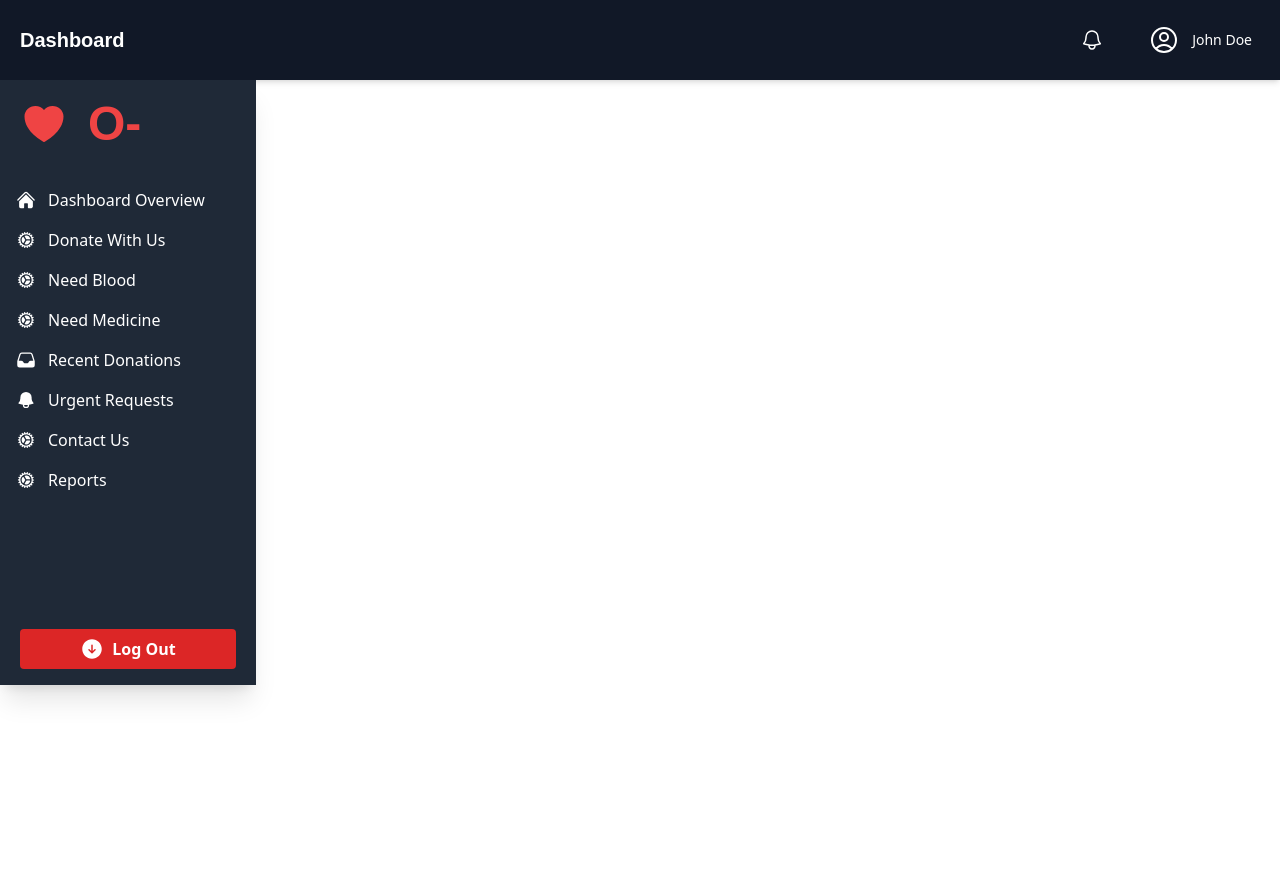
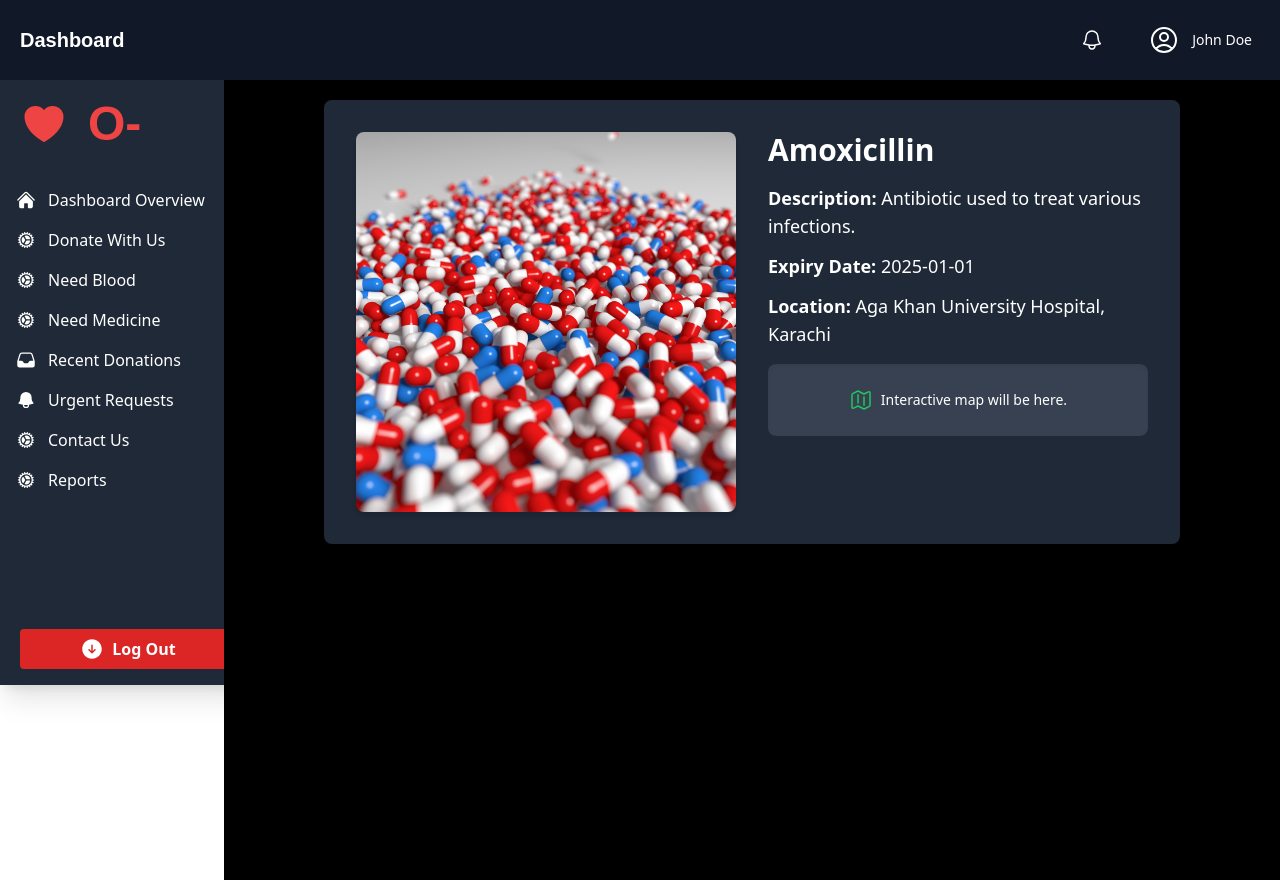
Before and after one commit to ShayanZameer/O-, a React (Vite) app: page /dashboard/medicine-details/1 in a window 1280 px wide. Before the commit the page ends 800 px from the top, so only its background shows below. Built offline with nearby package versions, Linux system fonts and the light colour scheme.

Commit message:
some changes pushed

```diff
--- a/src/Stack/DashboardStack.jsx
+++ b/src/Stack/DashboardStack.jsx
@@ -1,4 +1,6 @@
 import React from 'react';
+
+import { useState } from 'react';
 import { Route, Routes } from 'react-router-dom';
 import RecentDonations from '../components/RecentDonations'
 import DashboardHeader from '../components/DashboardHeader';
@@ -15,7 +17,31 @@ import DonateMedicine from '../components/DonateMedicine';
 import NeedBlood from '../components/NeedBlood';
 import NeedMedicine from '../components/NeedMedicine';
 
+import MedicineDetails from '../components/MedicineDetails';
+
+import image1 from "../assets/Images/Medicine2.jpg";
+import image2 from "../assets/Images/medicine1.jpg"
 const DashboardStack = () => {
+
+
+
+    const initialMedicines = [
+        { id: 1, name: 'Amoxicillin', description: 'Antibiotic used to treat various infections.', imageUrl: image2, location: 'Aga Khan University Hospital, Karachi', expiryDate: '2025-01-01' },
+        { id: 2, name: 'Ibuprofen', description: 'Used to reduce fever and treat pain or inflammation.', imageUrl: image1, location: 'Shaukat Khanum Memorial Cancer Hospital, Lahore', expiryDate: '2024-12-15' },
+        { id: 3, name: 'Cetirizine', description: 'Antihistamine that reduces the effects of natural chemical histamine.', imageUrl: image2, location: 'Liaquat National Hospital, Karachi', expiryDate: '2025-03-30' },
+        { id: 4, name: 'Metformin', description: 'Medicine used to treat type 2 diabetes.', imageUrl: image1, location: 'Combined Military Hospital, Rawalpindi', expiryDate: '2024-11-25' },
+        { id: 5, name: 'Lisinopril', description: 'Used to treat high blood pressure.', imageUrl: image2, location: 'Ziauddin Hospital, Karachi', expiryDate: '2025-10-10' },
+        { id: 6, name: 'Simvastatin', description: 'Used to control elevated cholesterol.', imageUrl: image1, location: 'PIMS Hospital, Islamabad', expiryDate: '2025-07-21' },
+        { id: 7, name: 'Amlodipine', description: 'Medicine used to treat high blood pressure.', imageUrl: image2, location: 'Nishtar Hospital, Multan', expiryDate: '2024-09-17' },
+        { id: 8, name: 'Atorvastatin', description: 'Used to treat high cholesterol.', imageUrl: image2, location: 'Fauji Foundation Hospital, Rawalpindi', expiryDate: '2025-02-28' },
+        { id: 9, name: 'Atorvastatin', description: 'Used to treat high cholesterol.', imageUrl: image2, location: 'Civil Hospital, Karachi', expiryDate: '2025-05-05' },
+        { id: 10, name: 'Atorvastatin', description: 'Used to treat high cholesterol.', imageUrl: image2, location: 'Jinnah Hospital, Lahore', expiryDate: '2024-08-08' },
+        { id: 11, name: 'Atorvastatin', description: 'Used to treat high cholesterol.', imageUrl: image2, location: 'Holy Family Hospital, Rawalpindi', expiryDate: '2025-12-12' },
+    ];
+
+
+    const [medicines, setMedicines] = useState(initialMedicines);
+
   return (
     <div >
       <DashboardHeader />
@@ -36,9 +62,14 @@ const DashboardStack = () => {
           <Route path='DonateMedicine' element ={<DonateMedicine/>}/>
           <Route path = "Reports" element = {<Reports/>}/>
 
-          <Route path = "NeedMedicine" element ={<NeedMedicine/>}/>
+          <Route path = "NeedMedicine" element ={<NeedMedicine medicines={medicines}/>}/>
 
         <Route path = "NeedBlood" element = {<NeedBlood/>}/>
+
+        {/* <Route path='medicine-details/:medicineId' element={<MedicineDetails/>}/> */}
+
+        {/* <Route path="medicines" element={<NeedMedicine medicines={medicines} />} /> */}
+            <Route path="medicine-details/:medicineId" element={<MedicineDetails medicines={medicines} />} />
         </Routes>
       </div>
     </div>
--- /dev/null
+++ b/src/components/MedicineDetails.jsx
@@ -0,0 +1,42 @@
+
+
+import React from 'react';
+import { useParams } from 'react-router-dom';
+import { MapIcon } from '@heroicons/react/24/outline';
+
+function MedicineDetails({ medicines }) {
+    const { medicineId } = useParams();
+    const medicine = medicines.find(med => med.id === parseInt(medicineId));
+
+    if (!medicine) {
+        return <div className="flex items-center justify-center h-screen">
+            <div className="text-center text-white bg-gray-900 p-5 rounded-lg">
+                <h2 className="font-bold text-2xl">Medicine not found.</h2>
+            </div>
+        </div>;
+    }
+
+    return (
+        <div className="bg-black w-[100%] text-white min-h-screen flex  justify-center">
+            <div className="max-w-4xl mx-auto p-5 animate-fade-in-up">
+                <div className="grid grid-cols-1 md:grid-cols-2 gap-8 bg-gray-800 p-8 rounded-lg shadow-lg">
+                    <div>
+                        <img src={medicine.imageUrl} alt={medicine.name} className="rounded-lg shadow-md"/>
+                    </div>
+                    <div>
+                        <h1 className="text-3xl font-bold mb-4">{medicine.name}</h1>
+                        <p className="text-lg mb-3"><strong>Description:</strong> {medicine.description}</p>
+                        <p className="text-lg mb-3"><strong>Expiry Date:</strong> {medicine.expiryDate}</p>
+                        <p className="text-lg mb-3"><strong>Location:</strong> {medicine.location}</p>
+                        <div className="mt-4 bg-gray-700 p-6 rounded-lg shadow-inner flex items-center justify-center">
+                            <MapIcon className="h-6 w-6 text-green-500 mr-2"/>
+                            <p className="text-sm">Interactive map will be here.</p>
+                        </div>
+                    </div>
+                </div>
+            </div>
+        </div>
+    );
+}
+
+export default MedicineDetails;
--- a/src/components/NeedMedicine.jsx
+++ b/src/components/NeedMedicine.jsx
@@ -5,24 +5,24 @@ import React, { useState } from 'react';
 import image1 from "../assets/Images/Medicine2.jpg";
 import image2 from "../assets/Images/medicine1.jpg"
 
+import { Link } from 'react-router-dom';
+
 function NeedMedicine() {
     const initialMedicines = [
-        { id: 1, name: 'Amoxicillin', description: 'Antibiotic used to treat various infections.', imageUrl: image2 },
-        { id: 2, name: 'Ibuprofen', description: 'Used to reduce fever and treat pain or inflammation.',  imageUrl: image1 },
-        { id: 3, name: 'Cetirizine', description: 'Antihistamine that reduces the effects of natural chemical histamine.', imageUrl: image2 },
-        { id: 4, name: 'Metformin', description: 'Medicine used to treat type 2 diabetes.',  imageUrl: image1 },
-        { id: 5, name: 'Lisinopril', description: 'Used to treat high blood pressure.',  imageUrl: image2 },
-        { id: 6, name: 'Simvastatin', description: 'Used to control elevated cholesterol.',  imageUrl: image1 },
-        { id: 7, name: 'Amlodipine', description: 'Medicine used to treat high blood pressure.',  imageUrl: image2 },
-        { id: 8, name: 'Atorvastatin', description: 'Used to treat high cholesterol.', imageUrl: image2 },
-        { id: 9, name: 'Atorvastatin', description: 'Used to treat high cholesterol.', imageUrl: image2 },
-        { id: 10, name: 'Atorvastatin', description: 'Used to treat high cholesterol.', imageUrl: image2 },
-        { id: 11, name: 'Atorvastatin', description: 'Used to treat high cholesterol.', imageUrl: image2 },
+        { id: 1, name: 'Amoxicillin', description: 'Antibiotic used to treat various infections.', imageUrl: image2, location: 'Aga Khan University Hospital, Karachi' },
+        { id: 2, name: 'Ibuprofen', description: 'Used to reduce fever and treat pain or inflammation.', imageUrl: image1, location: 'Shaukat Khanum Memorial Cancer Hospital, Lahore' },
+        { id: 3, name: 'Cetirizine', description: 'Antihistamine that reduces the effects of natural chemical histamine.', imageUrl: image2, location: 'Liaquat National Hospital, Karachi' },
+        { id: 4, name: 'Metformin', description: 'Medicine used to treat type 2 diabetes.', imageUrl: image1, location: 'Combined Military Hospital, Rawalpindi' },
+        { id: 5, name: 'Lisinopril', description: 'Used to treat high blood pressure.', imageUrl: image2, location: 'Ziauddin Hospital, Karachi' },
+        { id: 6, name: 'Simvastatin', description: 'Used to control elevated cholesterol.', imageUrl: image1, location: 'PIMS Hospital, Islamabad' },
+        { id: 7, name: 'Amlodipine', description: 'Medicine used to treat high blood pressure.', imageUrl: image2, location: 'Nishtar Hospital, Multan' },
+        { id: 8, name: 'Atorvastatin', description: 'Used to treat high cholesterol.', imageUrl: image2, location: 'Fauji Foundation Hospital, Rawalpindi' },
+        { id: 9, name: 'Atorvastatin', description: 'Used to treat high cholesterol.', imageUrl: image2, location: 'Civil Hospital, Karachi' },
+        { id: 10, name: 'Atorvastatin', description: 'Used to treat high cholesterol.', imageUrl: image2, location: 'Jinnah Hospital, Lahore' },
+        { id: 11, name: 'Atorvastatin', description: 'Used to treat high cholesterol.', imageUrl: image2, location: 'Holy Family Hospital, Rawalpindi' },
+        // More medicines...
+    ];
 
-
-
-
-    ];
 
     const [medicines, setMedicines] = useState(initialMedicines);
     const [searchTerm, setSearchTerm] = useState('');
@@ -80,7 +80,7 @@ function NeedMedicine() {
     ));
 
     return (
-        <div className="p-6 bg-black text-white max-h-[605px]">
+        <div className="p-6 bg-black text-white w-[100%] max-h-[605px]">
             <h2 className="text-2xl font-bold mb-4">Need Medicine?</h2>
             <input
                 type="text"
@@ -89,15 +89,25 @@ function NeedMedicine() {
                 onChange={handleSearchChange}
                 className="w-full p-2 rounded-md mb-4 text-black"
             />
-            <div className="grid grid-cols-1 md:grid-cols-4 gap-4 ">
+
+            {currentItems.length>0 ?(
+            <div className="grid grid-cols-1 md:grid-cols-4 gap-4 w-[100%] ">
                 {currentItems.map((medicine) => (
-                    <div key={medicine.id} className="bg-gray-800 p-4 rounded-lg shadow-md hover:bg-gray-700 transition duration-300 ease-in-out cursor-pointer animate-fade-in-up">
+                    <Link to={`/dashboard/medicine-details/${medicine.id}`}  key={medicine.id} className="bg-gray-800 p-4 rounded-lg shadow-md hover:bg-gray-700 transition duration-300 ease-in-out cursor-pointer animate-fade-in-up">
                         <img src={medicine.imageUrl} alt={medicine.name} className="w-full h-20 object-cover rounded-md mb-3"/>
                         <h3 className="text-lg font-semibold">{medicine.name}</h3>
                         <p className="text-sm mb-1">Description: {medicine.description}</p>
-                    </div>
+                    </Link>
                 ))}
             </div>
+
+            ):(
+
+                <div className='flex justify-center  '>
+                <p className=" text-xl">No medicines found.</p>
+                </div>
+
+            )}
             <div className="flex justify-center space-x-2 mt-4">
                 {renderPageNumbers}
             </div>
```
